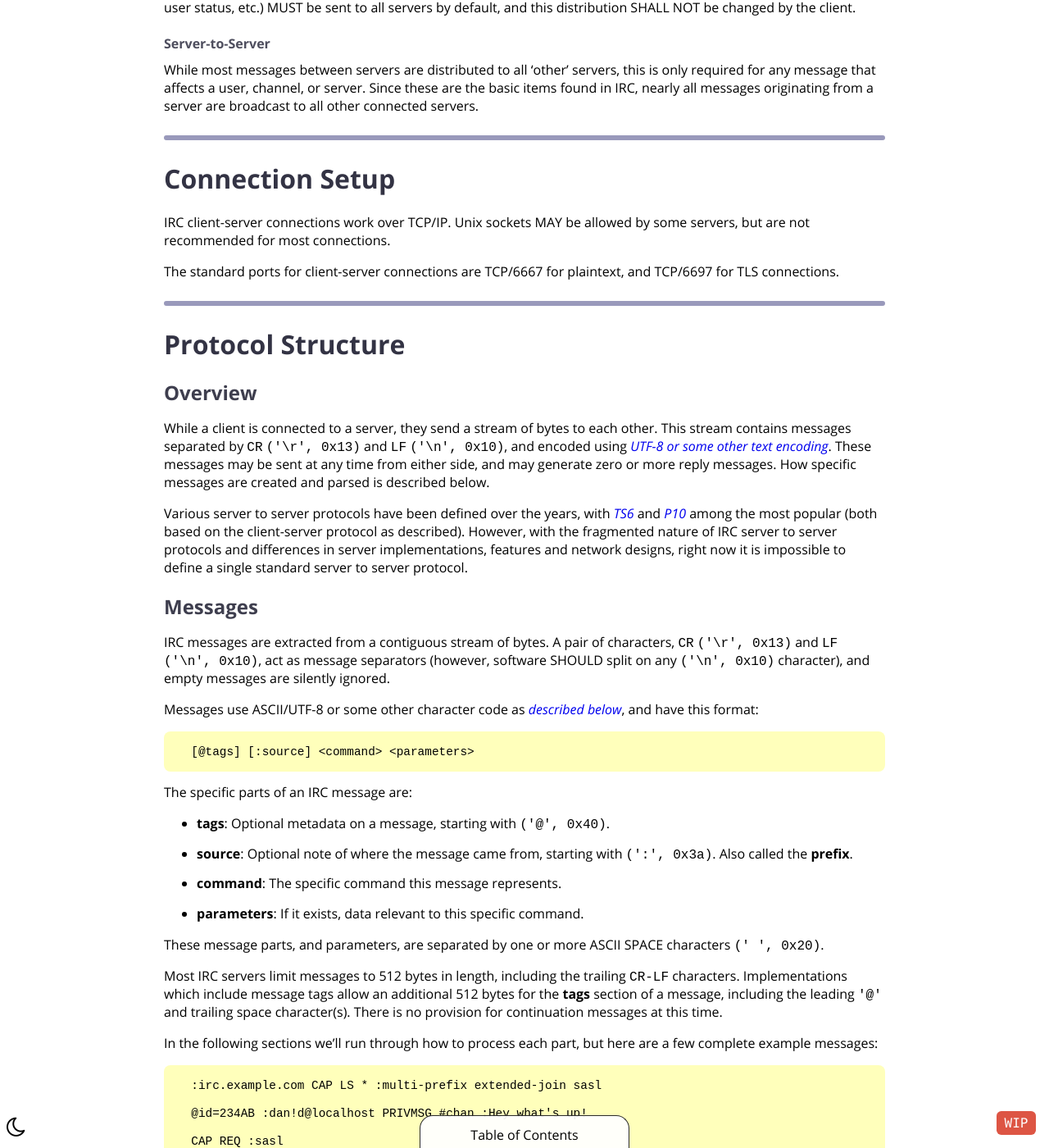
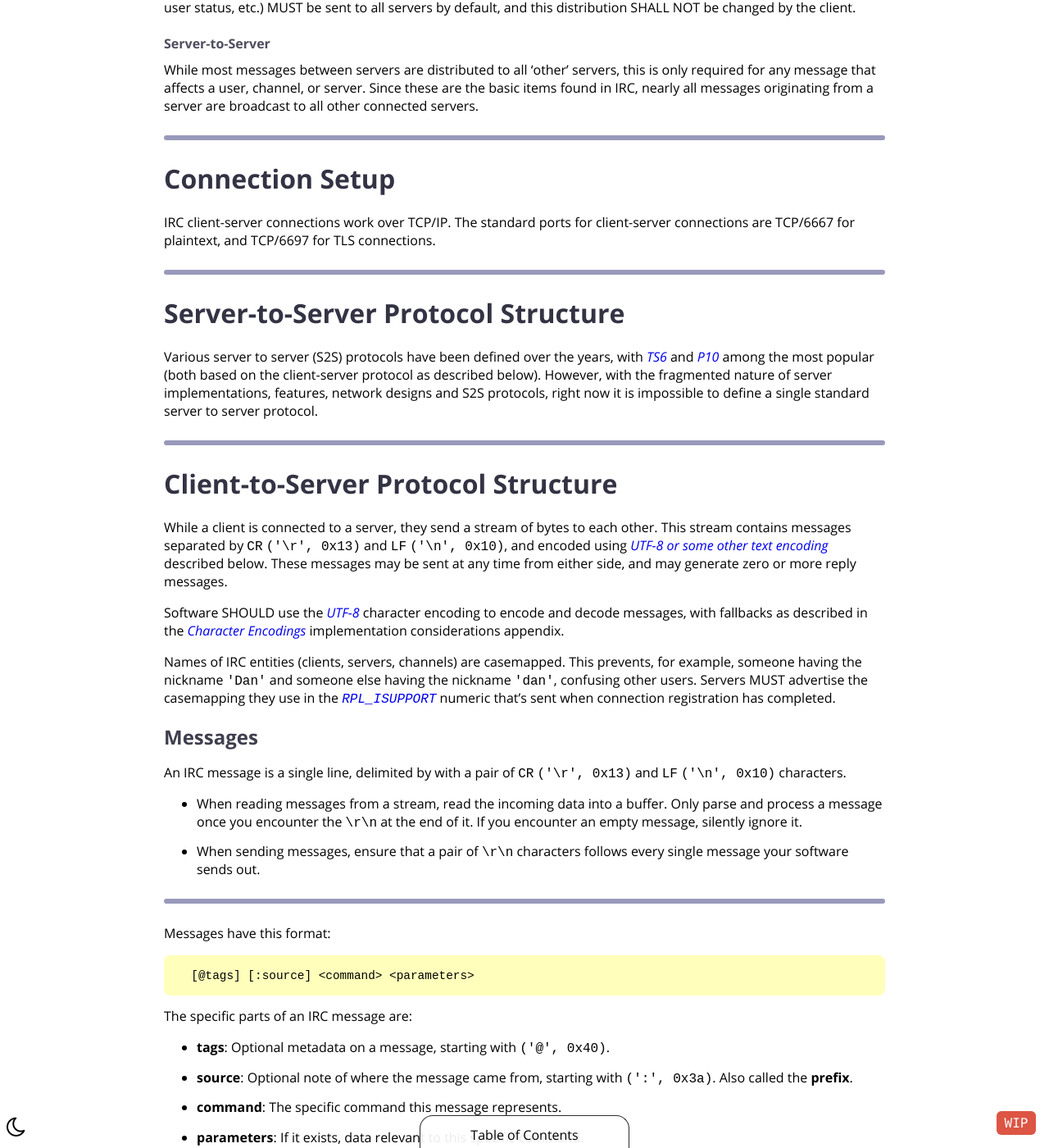
Before and after one commit to ircdocs/modern-irc, a Jekyll site: the page built from index.md, in a window 1280 px wide and 1400 px high, scrolled down 6265 px. Shown: the whole window at 82% size. Built offline with Jekyll 4.4.1, drawn with Linux system fonts in a browser that asks for light colours; some of the changed text lies outside the part shown.

Commit message:
modern: Rewrite the C2S protocol section, thanks to dequis for da help pointing out dodgy param section as well

```diff
--- a/index.md
+++ b/index.md
@@ -227,29 +227,39 @@ While most messages between servers are distributed to all 'other' servers, this
 
 # Connection Setup
 
-IRC client-server connections work over TCP/IP. Unix sockets MAY be allowed by some servers, but are not recommended for most connections.
-
-The standard ports for client-server connections are TCP/6667 for plaintext, and TCP/6697 for TLS connections.
+IRC client-server connections work over TCP/IP. The standard ports for client-server connections are TCP/6667 for plaintext, and TCP/6697 for TLS connections.
 
 
 ---
 
 
-# Protocol Structure
+# Server-to-Server Protocol Structure
+
+Various server to server (S2S) protocols have been defined over the years, with [TS6](https://github.com/grawity/irc-docs/blob/725a1f05b85d7a935986ae4f49b058e9b67e7ce9/server/ts6.txt) and [P10](http://web.mit.edu/klmitch/Sipb/devel/src/ircu2.10.11/doc/p10.html) among the most popular (both based on the client-server protocol as described below). However, with the fragmented nature of server implementations, features, network designs and S2S protocols, right now it is impossible to define a single standard server to server protocol.
 
 
-## Overview
+---
 
-While a client is connected to a server, they send a stream of bytes to each other. This stream contains messages separated by `CR` `('\r', 0x13)` and `LF` `('\n', 0x10)`, and encoded using [UTF-8 or some other text encoding](#character-codes). These messages may be sent at any time from either side, and may generate zero or more reply messages. How specific messages are created and parsed is described below.
 
-Various server to server protocols have been defined over the years, with [TS6](https://github.com/grawity/irc-docs/blob/725a1f05b85d7a935986ae4f49b058e9b67e7ce9/server/ts6.txt) and [P10](http://web.mit.edu/klmitch/Sipb/devel/src/ircu2.10.11/doc/p10.html) among the most popular (both based on the client-server protocol as described). However, with the fragmented nature of IRC server to server protocols and differences in server implementations, features and network designs, right now it is impossible to define a single standard server to server protocol.
+# Client-to-Server Protocol Structure
+
+While a client is connected to a server, they send a stream of bytes to each other. This stream contains messages separated by `CR` `('\r', 0x13)` and `LF` `('\n', 0x10)`, and encoded using [UTF-8 or some other text encoding](#character-encoding) described below. These messages may be sent at any time from either side, and may generate zero or more reply messages.
+
+Software SHOULD use the [UTF-8](http://tools.ietf.org/html/rfc3629) character encoding to encode and decode messages, with fallbacks as described in the [Character Encodings](#character-encodings) implementation considerations appendix.
+
+Names of IRC entities (clients, servers, channels) are casemapped. This prevents, for example, someone having the nickname `'Dan'` and someone else having the nickname `'dan'`, confusing other users. Servers MUST advertise the casemapping they use in the [`RPL_ISUPPORT`](#feature-advertisement) numeric that's sent when connection registration has completed.
 
 
 ## Messages
 
-IRC messages are extracted from a contiguous stream of bytes. A pair of characters, `CR` `('\r', 0x13)` and `LF` `('\n', 0x10)`, act as message separators (however, software SHOULD split on any `('\n', 0x10)` character), and empty messages are silently ignored.
+An IRC message is a single line, delimited by with a pair of `CR` `('\r', 0x13)` and `LF` `('\n', 0x10)` characters.
 
-Messages use ASCII/UTF-8 or some other character code as [described below](#character-codes), and have this format:
+- When reading messages from a stream, read the incoming data into a buffer. Only parse and process a message once you encounter the `\r\n` at the end of it. If you encounter an empty message, silently ignore it.
+- When sending messages, ensure that a pair of `\r\n` characters follows every single message your software sends out.
+
+---
+
+Messages have this format:
 
       [@tags] [:source] <command> <parameters>
 
@@ -260,19 +270,19 @@ The specific parts of an IRC message are:
 - **command**: The specific command this message represents.
 - **parameters**: If it exists, data relevant to this specific command.
 
-These message parts, and parameters, are separated by one or more ASCII SPACE characters `(' ', 0x20)`.
+These message parts, and parameters themselves, are separated by one or more ASCII SPACE characters `(' ', 0x20)`.
 
 Most IRC servers limit messages to 512 bytes in length, including the trailing `CR-LF` characters. Implementations which include message tags allow an additional 512 bytes for the **tags** section of a message, including the leading `'@'` and trailing space character(s). There is no provision for continuation messages at this time.
 
-In the following sections we'll run through how to process each part, but here are a few complete example messages:
+---
+
+The following sections describe how to process each part, but here are a few complete example messages:
 
       :irc.example.com CAP LS * :multi-prefix extended-join sasl
 
       @id=234AB :dan!d@localhost PRIVMSG #chan :Hey what's up!
 
       CAP REQ :sasl
-
-Let's go over how to process each message part!
 
 
 ### Tags
@@ -304,7 +314,7 @@ The **source** is options and starts with a `(':', 0x3a)` character (which is st
 
 The source indicates the true origin of a message. If the source is missing from a message, it's is assumed to have originated from the client/server on the other end of the connection the message was received on.
 
-Clients SHOULD NOT include a source when sending a message. If they do include one, the only valid source is the current nickname of the client. If the provided nickname cannot be found by the server, or if the provided nickname does not match the sending client's nickname, the server MUST ignore the message silently.
+Clients SHOULD NOT include a source when sending a message. If they do include one, the only valid source is the current nickname of the client.
 
 Servers MAY include a source on any message, and MAY leave a source off of any message. Clients MUST be able to process any given message the same way whether it contains a source or does not contain one.
 
@@ -327,9 +337,7 @@ This is the format of the **parameters** part, as rough ABNF:
       middle      =  nospcrlfcl *( ":" / nospcrlfcl )
       trailing    =  *( ":" / " " / nospcrlfcl )
 
-In other words, parameters are a series of values separated by one or more ASCII SPACE characters `(' ', 0x20)`. However, the final parameter is called the 'trailing' parameter, begins with a `(':', 0x3a)` character (which is stripped from the value).
-
-The 'middle' and 'trailing' parts are both regular parameters – 'trailing' is just a syntactic trick to allow spaces in the final parameter on a message.
+Parameters are a series of values separated by one or more ASCII SPACE characters `(' ', 0x20)`. However, to allow a value itself to contain spaces, the final parameter can be prepended by a `(':', 0x3a)` character. If the final parameter is prefixed with a colon `':'`, the prefix is stripped and the rest of the message is treated as the final parameter, no matter what characters it contains.
 
 Here are some examples of parameters sections and how they could be represented as [JSON](https://www.json.org/) lists:
 
@@ -341,16 +349,9 @@ Here are some examples of parameters sections and how they could be represented
 
       #chan Hey!                   ->  ["#chan", "Hey!"]
 
-As you can see in the last two examples, a trailing parameter should be represented and treated as just another regular parameter.
+As the last two examples show, a trailing parameter (a parameter prefixed with `':'`) is another regular parameter. Once the `':'` is stripped, software MUST just treat it as another param.
 
 
-### Character Codes
-
-Clients SHOULD use the [UTF-8](http://tools.ietf.org/html/rfc3629) character encoding on outgoing messages. Clients SHOULD try decoding incoming messages as UTF-8. Today, the generally-recommended way of decoding incoming messages is to try UTF-8 before falling back to [Latin-1/ISO-8859-1(5)/CP1252](https://en.wikipedia.org/wiki/Windows-1252) (though this fallback encoding is often configurable by the user). Implementors should be aware their software may receive messages that cannot correctly decoded with any of their encodings. The [Character Encodings](#character-encodings) implementation considerations section has further discussion.
-
-The `'ascii'` casemapping defines the characters `a` to `z` to be considered the lower-case equivalents of the characters `A` to `Z` only. The `'rfc1459'` casemapping defines the same casemapping as `'ascii'`, with the addition of the characters `'{'`, `'}'`, and `'|'` being considered the lower-case equivalents of the characters `'['`, `']'`, and `'\'` respectively. For other casemappings used by servers, see the [`CASEMAPPING`](#casemapping-parameter) `RPL_ISUPPORT` parameter.
-
-Servers MUST specify the casemapping they use in the [`RPL_ISUPPORT`](#feature-advertisement) numeric sent on completion of client registration.
 
 
 <!-- ### Parameters
```
